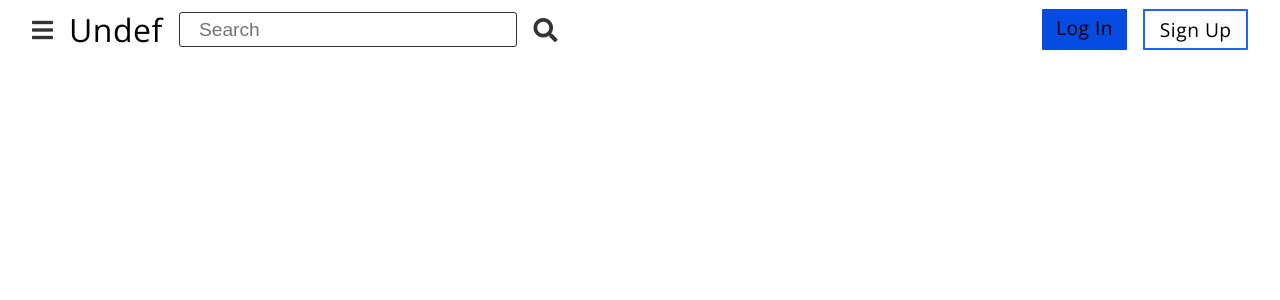
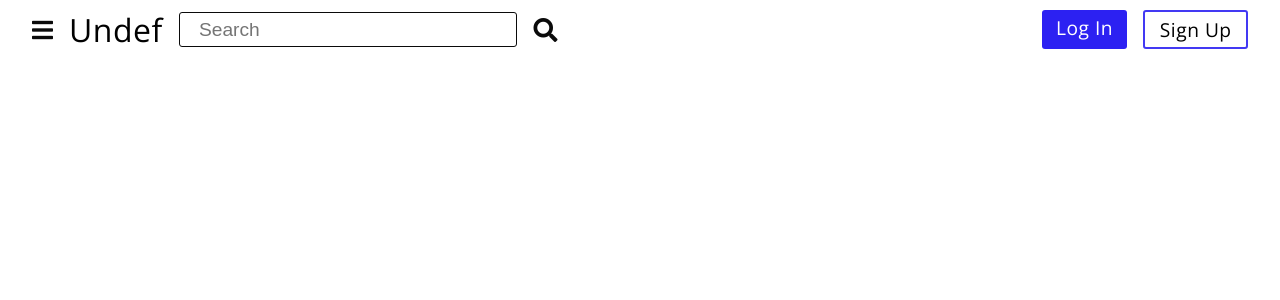
Before and after one commit to IsolatedLun/Undef, a React (Vite) app in the folder frontend/: page / in a window 1280 px wide. Shown: the top 300 px of the page. Built offline with nearby package versions, Linux system fonts and the light colour scheme; no server answers.

Commit message:
Tinkered with colors/design

```diff
--- a/frontend/src/components/layouts/Loader.tsx
+++ b/frontend/src/components/layouts/Loader.tsx
@@ -1,6 +1,6 @@
-const Loader = () => {
+const Loader = ({ id } : { id?: string }) => {
   return (
-    <div className='primary-loader'>
+    <div id={id !== null ? id : '_'} className={`primary-loader`}>
       <svg xmlns="http://www.w3.org/2000/svg" xmlnsXlink="http://www.w3.org/1999/xlink"
         style={{ margin: 'auto', background: 'rgba(0, 0, 0, 0) none repeat scroll 0% 0%', display: 'block', shapeRendering: 'auto'}} width="70px" height="70px" viewBox="0 0 100 100" preserveAspectRatio="xMidYMid">
         <circle cx="50" cy="50" r="41" strokeWidth="13" stroke="#ffffff" strokeDasharray="64.40264939859075 64.40264939859075" fill="none" strokeLinecap="round">
--- a/frontend/src/components/layouts/Profile.tsx
+++ b/frontend/src/components/layouts/Profile.tsx
@@ -1,15 +1,30 @@
 import { API_URL } from "../../consts"
+import Loader from "./Loader"
 
 interface ProfileState {
     url: string;
     cls: string;
     alt: string;
+    loaderId?: string;
+}
+
+function removeLoader(el: HTMLElement) {
+  el.style.display = 'none'
 }
 
 const Profile = ({ props } : { props: ProfileState }) => {
   return (
-    <div className={props.cls}>
-        <img src={API_URL + props.url} alt={props.alt} />
+    <div className={`${props.cls} pos--relative`}>
+        { props.loaderId && <Loader id={props.loaderId} /> }
+        <img
+
+        src={API_URL + props.url}
+        alt={props.alt}
+
+        onLoad={() => {
+          if(props.loaderId)
+            removeLoader(document.getElementById(props.loaderId) as HTMLElement)
+        }} />
     </div>
   )
 }
--- a/frontend/src/components/main/Channel.tsx
+++ b/frontend/src/components/main/Channel.tsx
@@ -35,9 +35,9 @@ const Channel = () => {
       <div className="channel">
         <nav className="channel__nav" role='channel navigation'>
           <Profile props={{ cls: 'channel__banner',
-            url: channel.channel.banner, alt: '' }} />
+            url: channel.channel.banner, alt: '', loaderId: 'channel-banner-loader' }} />
 
-          <div className="flex flex--center--between mt--1">
+          <div className="channel__details flex flex--center--between mt--1">
 
             <div className='flex gap--1'>
               <Profile props={{ cls: 'channel__user-profile profile',
--- a/frontend/src/css/globals.css
+++ b/frontend/src/css/globals.css
@@ -14,9 +14,9 @@ body {
     justify-content: space-between; /* Stick footer at the bottom */
     min-height: 100vh;
     overflow-x: hidden;
+    background-color: var(--bg-primary);
     color: var(--txt-primary);
     letter-spacing: 0.5px;
-    background-color: hsl(var(--bg-primary));
 }
 
 ul {
@@ -63,20 +63,23 @@ input {
     --fs-500: 2rem;
 
     --txt-primary: black;
-    --txt-muted: hsl(0, 0%, 20%);
+    --txt-muted: hsl(0, 0%, 4%);
 
-    --bg-primary: 0, 0%, 100%;
+    --bg-primary: white;
     --bg-hov: hsla(0, 0%, 100%, 0.12);
+    --bg-tooltip: black;
 
-    --btn-main: hsl(221, 96%, 45%);
-    --btn-hov: hsl(221, 96%, 55%);
+    --btn-main: hsl(243, 89%, 54%);
+    --btn-hov: hsl(243, 89%, 59%);
 }
 
 @media(prefers-color-scheme: dark) {
     :root {
         --txt-primary: white;
-        --bg-primary: 217, 12%, 13%;
-        --bg-secondary: 217, 12%, 6%;
-        --txt-muted: hsl(0, 0%, 60%);
+        --txt-muted: hsl(0, 0%, 70%);
+
+        --bg-primary: hsl(240, 2%, 7%);
+        --bg-secondary: hsl(240, 2%, 14%);
+        --bg-tooltip: hsl(0, 0%, 26%);
     }
 }
--- a/frontend/src/css/interactibles.css
+++ b/frontend/src/css/interactibles.css
@@ -5,10 +5,11 @@
 }
 
 .button--primary {
+    --_bg: var(--btn-main);
     font-size: var(--fs-420);
-    padding: 0.25em 0.75em;
-    background-color: var(--btn-main);
-    border-radius: 1px;
+    padding: 0.2em 0.75em;
+    background-color: var(--_bg);
+    border-radius: 3px;
     transition: background-color 95ms ease-out;
 }
 
@@ -72,7 +73,7 @@
     font-weight: bold;
     padding: 0.3em;
     white-space: nowrap;
-    background-color: black;
+    background-color: var(--bg-tooltip);
     border-radius: 6px;
     top: 60px;
     left: 50%;
@@ -80,7 +81,7 @@
     opacity: 0;
     transition: opacity 120ms ease-out;
     pointer-events: none;
-    z-index: 9999999999999;
+    z-index: 99999999999999999;
 }
 
 .tooltip.goto--bottom::after {
@@ -90,3 +91,17 @@
 .tooltip:hover::after {
     opacity: 1;
 }
+
+@media(prefers-color-scheme: light) {
+    .button--primary:not(.btn--hollow) {
+        color: white;
+    }
+
+    .button--primary.btn--hollow:hover {
+        color: white;
+    }
+
+    .tooltip::after {
+        color: white;
+    }
+}
--- a/frontend/src/css/loader.css
+++ b/frontend/src/css/loader.css
@@ -4,3 +4,7 @@
     left: 50%;
     transform: translate(-50%, -50%);
 }
+
+.pos--relative > .primary-loader {
+    position: absolute;
+}
--- a/frontend/src/css/utils.css
+++ b/frontend/src/css/utils.css
@@ -4,7 +4,11 @@
 
 /* Profiles */
 .profile {
-    width: clamp(2.5em, 6vw, 3em);
+    --_min: 2.5em;
+    --_between: 6vw;
+    --_max: 3em;
+
+    width: clamp(var(--_min), var(--_between), var(--_max));
     aspect-ratio: 1;
     background-color: black;
     cursor: pointer;
@@ -88,6 +92,11 @@
     font-family: 'Poppins', sans-serif;
 }
 
+/* Positions */
+.pos--relative {
+    position: relative;
+}
+
 /* Misc */
 .w--40 {
     width: 40%;
```
Also changed, not shown: frontend/src/css/navbars.css (+10 -1 lines), frontend/index.css.
